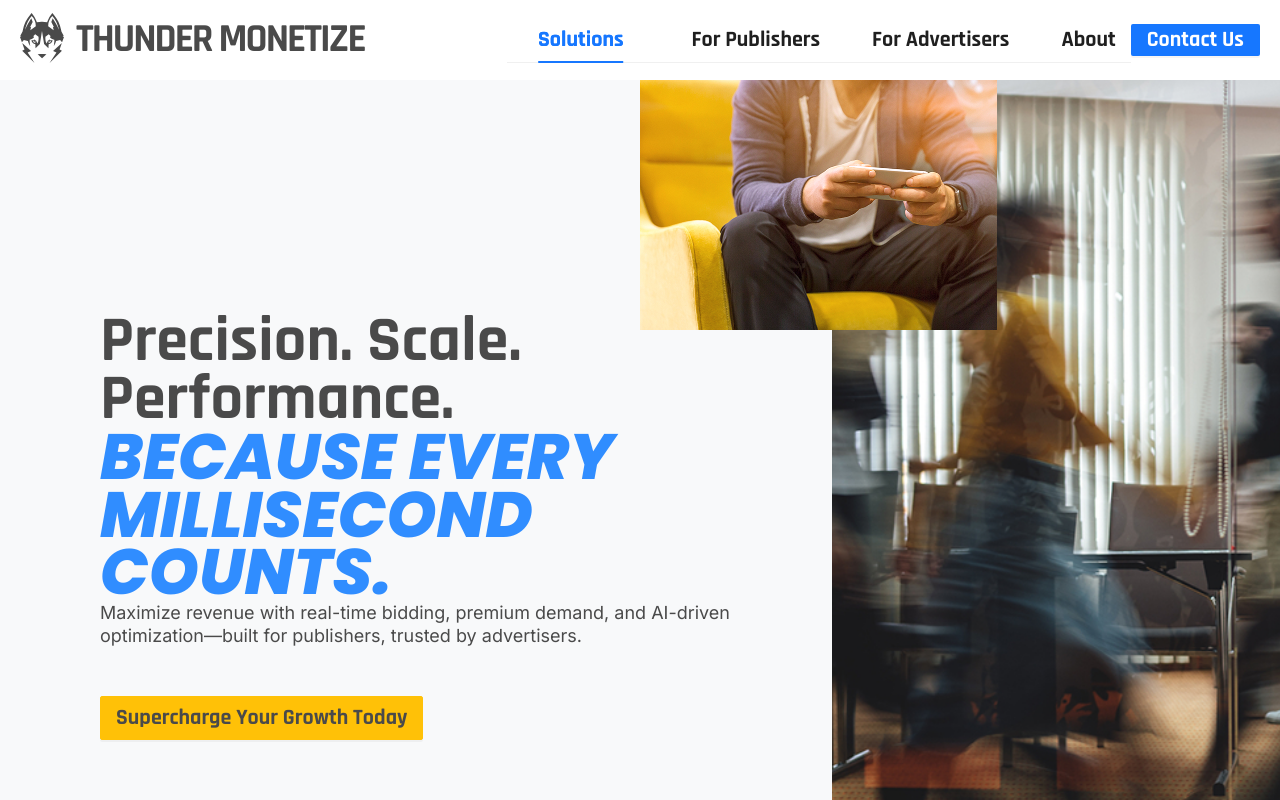
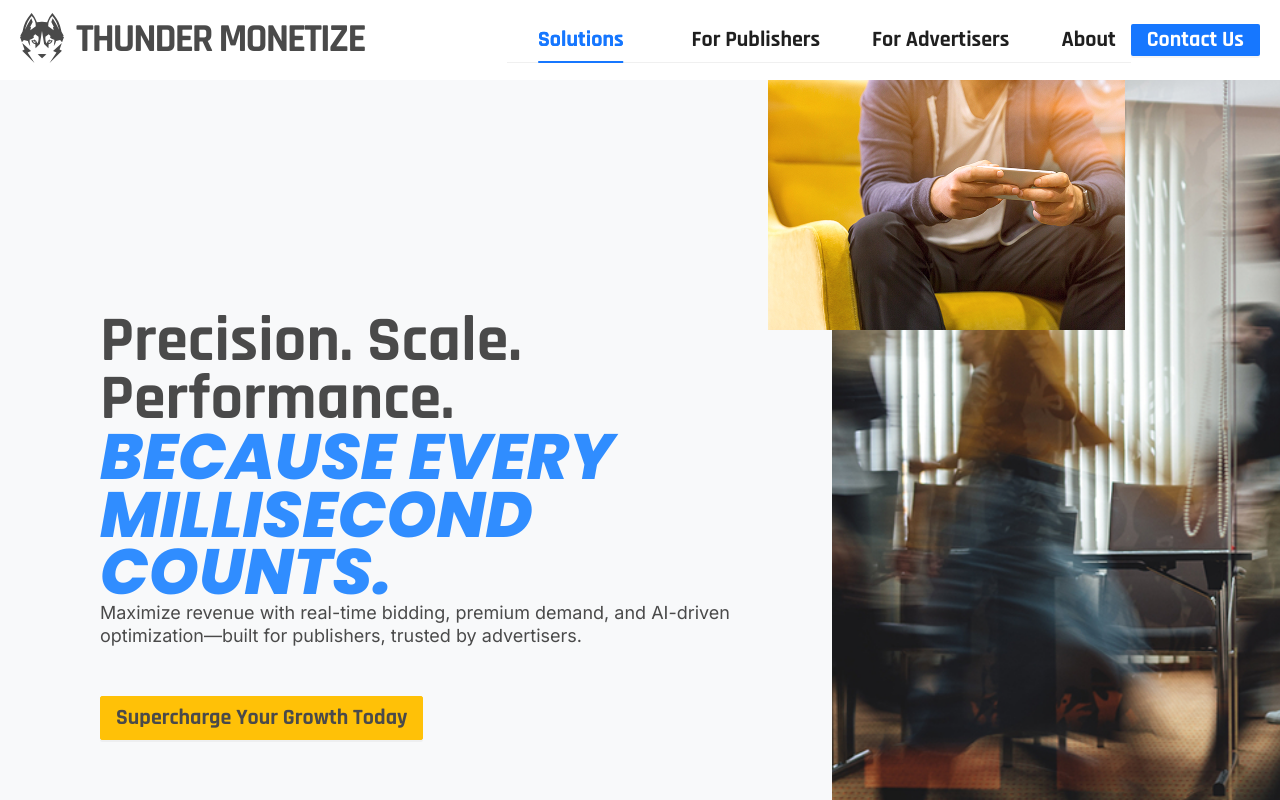
Before and after one commit to jwong65/vite-react-site, a React (Vite) app: page / in a window 1280 px wide. Shown: the top 800 px of the page. Built offline with nearby package versions, Linux system fonts and the light colour scheme.

Commit message:
Remove 60% on 1024px

```diff
--- a/src/pages/about.css
+++ b/src/pages/about.css
@@ -431,7 +431,6 @@
         position: absolute;
         top: 0;
         left: 0;
-        width: 60%;
         height: 100%;
         padding: 30px 20px;
         box-sizing: border-box;
--- a/src/pages/home.css
+++ b/src/pages/home.css
@@ -48,7 +48,7 @@
     z-index:2;
     position: absolute;
     top:0%;
-    left:50%;
+    left:60%;
     height:auto;
 }
 
```
